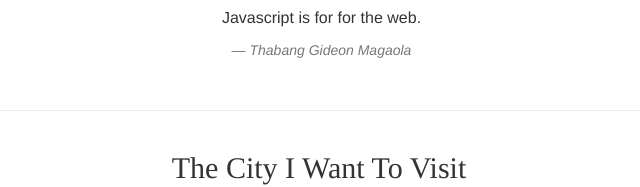
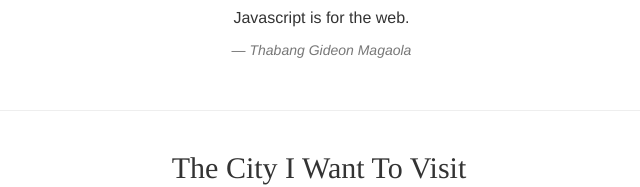
Before and after one commit to Gideon877/gideon877.github.io, a plain HTML site: page index.html in a window 1280 px wide. Shown: the part 298-485 px from the top of the page, 321-961 px from the left. Drawn offline with nearby package versions, Linux system fonts and the light colour scheme.

Commit message:
Update index.html

```diff
--- a/index.html
+++ b/index.html
@@ -24,7 +24,7 @@
             <div class="container-inner"><br>
                 <img src="photos/Thabang.jpg" class="img-circle" alt="Loading" width="22%" height="100%">
                 <blockquote>
-                    <p>Javascript is for for the web.</p>
+                    <p>Javascript is for the web.</p>
                     <small><cite title="Source Title">Thabang Gideon Magaola</cite></small>
                 </blockquote>
             </div>
```
